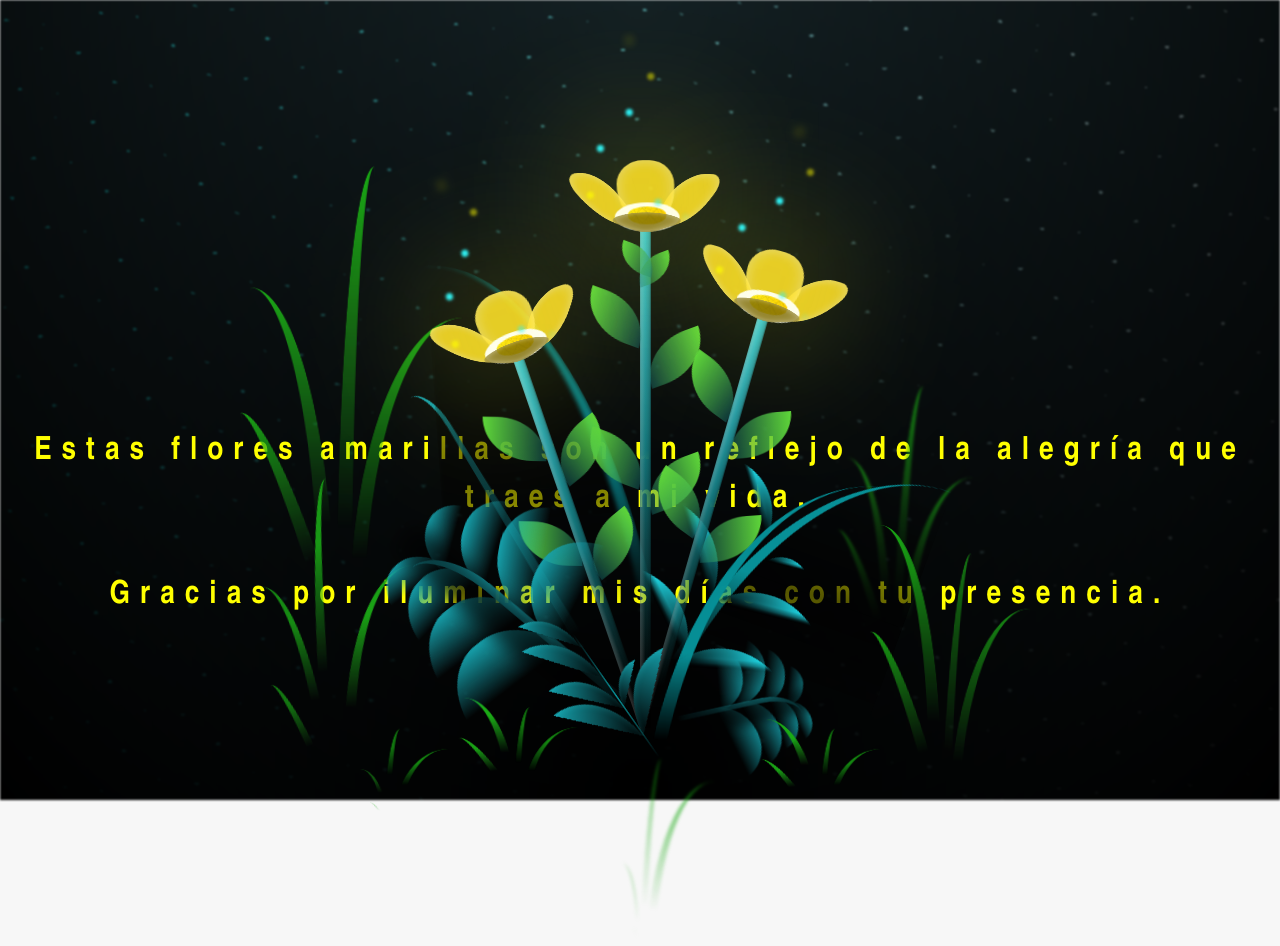
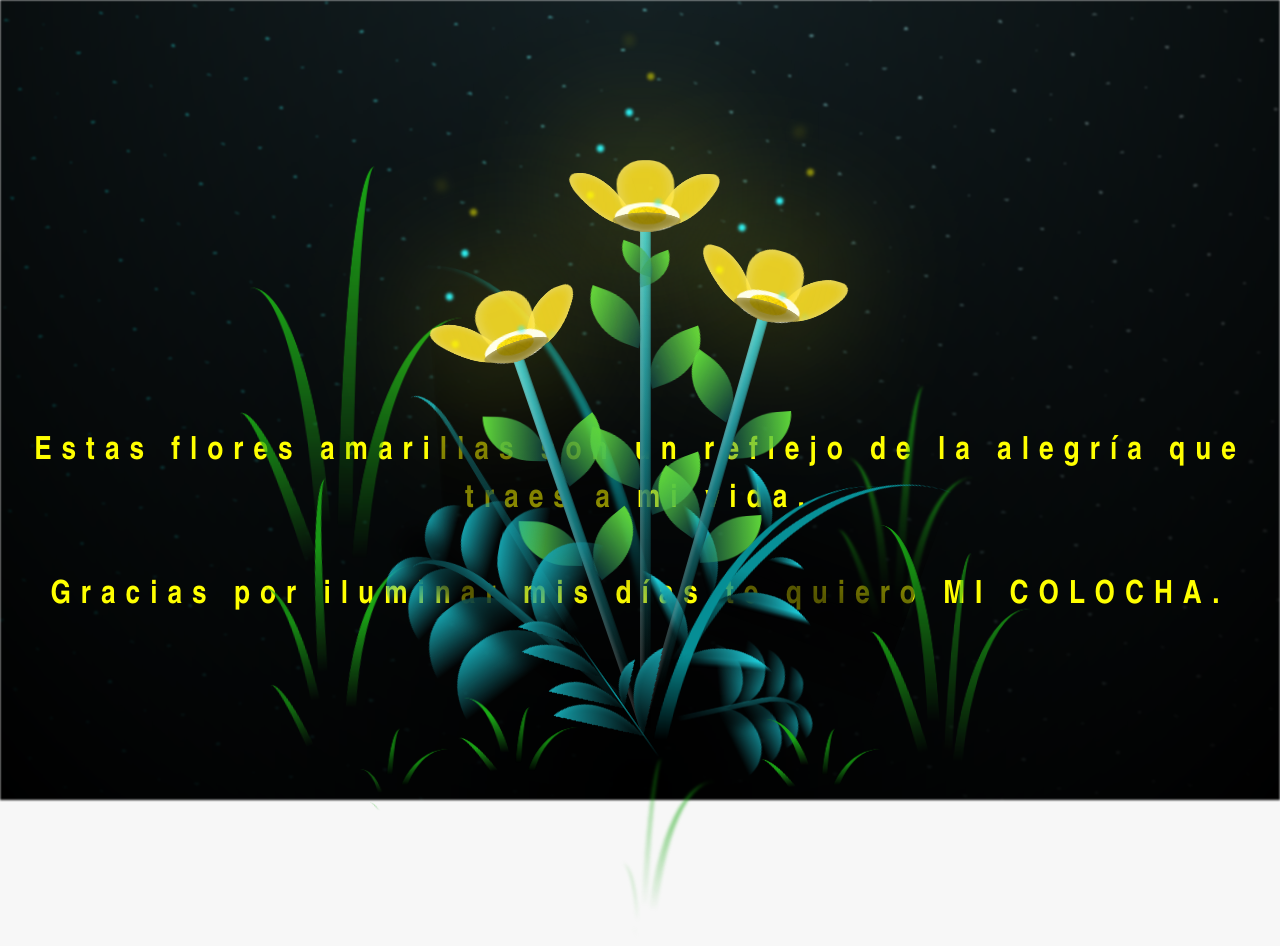
Before and after one commit to DaniCodex/flores-amarillas-tres, a plain HTML site: page flower.html in a window 1280 px wide. Drawn offline with Linux system fonts and the light colour scheme.

Commit message:
Update flower.html

```diff
--- a/flower.html
+++ b/flower.html
@@ -14,7 +14,7 @@
 
     </div>
     <h1 class="titulo">Estas flores amarillas son un reflejo de la alegría que traes a mi vida. <br> <br>
-      Gracias por iluminar mis días con tu presencia.</h1>
+      Gracias por iluminar mis días te quiero MI COLOCHA.</h1>
 
     <div class="night"></div>
     <div class="flowers">
```
